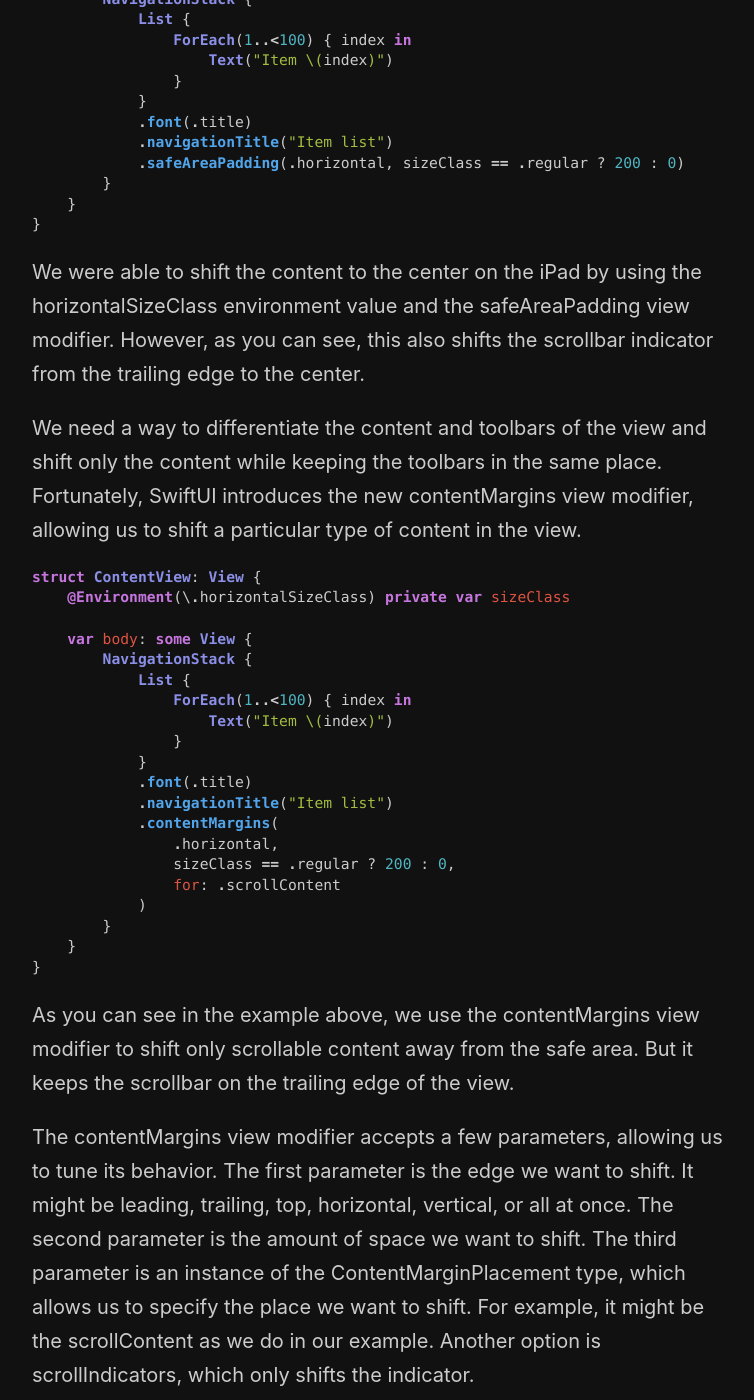
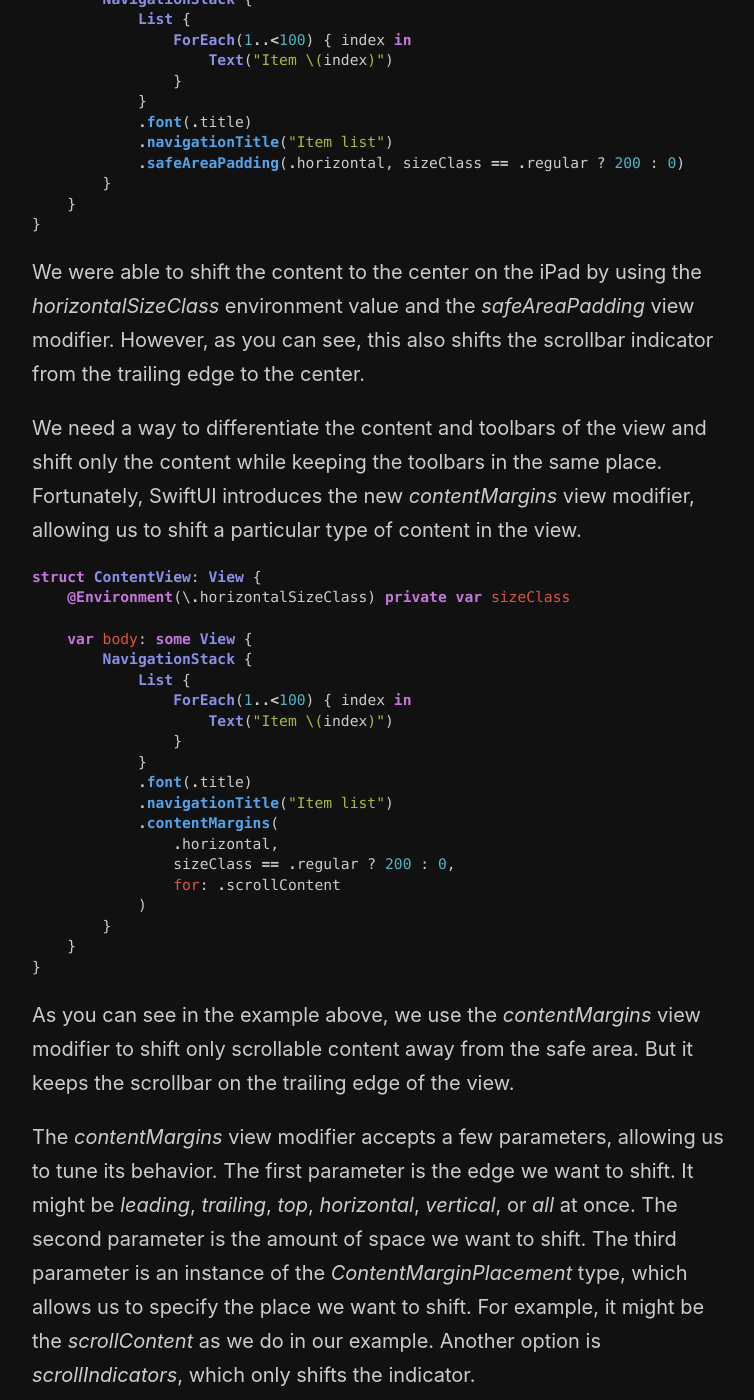
Before and after one commit to mecid/mecid.github.io, a Jekyll site: the page built from _posts/2024-04-23-content-margins-in-swiftui.md, in a window 1280 px wide and 1400 px high, scrolled down 1300 px. Shown: the whole window, without its empty margins (258-1012 px from the left). Built offline with Jekyll 4.4.1, drawn with Linux system fonts in a browser that asks for light colours; some of the changed text lies outside the part shown.

Commit message:
Content margins post formatted

````diff
--- a/_posts/2024-04-23-content-margins-in-swiftui.md
+++ b/_posts/2024-04-23-content-margins-in-swiftui.md
@@ -23,9 +23,9 @@ struct ContentView: View {
 }
 ```
 
-As you can see in the example above, we place the List view with a bunch of Text views inside. It might look great on an iPhone, but it seems very strange on an iPad, as it places all the text on the leading edge and keeps the center of the screen empty.
+As you can see in the example above, we place the *List* view with a bunch of *Text* views inside. It might look great on an iPhone, but it seems very strange on an iPad, as it places all the text on the leading edge and keeps the center of the screen empty.
 
-While using UIKit, we have access to the readableContentGuide layout guide. Literally, it is another safe area, but only for your text content. Unfortunately, we don't have access to readableContentGuide in SwiftUI.
+While using UIKit, we have access to the *readableContentGuide* layout guide. Literally, it is another safe area, but only for your text content. Unfortunately, we don't have access to *readableContentGuide* in SwiftUI.
 
 We can workaround the issue by increasing the safe area on the iPad like this:
 
@@ -48,9 +48,9 @@ struct ContentView: View {
 }
 ```
 
-We were able to shift the content to the center on the iPad by using the horizontalSizeClass environment value and the safeAreaPadding view modifier. However, as you can see, this also shifts the scrollbar indicator from the trailing edge to the center.
+We were able to shift the content to the center on the iPad by using the *horizontalSizeClass* environment value and the *safeAreaPadding* view modifier. However, as you can see, this also shifts the scrollbar indicator from the trailing edge to the center.
 
-We need a way to differentiate the content and toolbars of the view and shift only the content while keeping the toolbars in the same place. Fortunately, SwiftUI introduces the new contentMargins view modifier, allowing us to shift a particular type of content in the view.
+We need a way to differentiate the content and toolbars of the view and shift only the content while keeping the toolbars in the same place. Fortunately, SwiftUI introduces the new *contentMargins* view modifier, allowing us to shift a particular type of content in the view.
 
 ```swift
 struct ContentView: View {
@@ -75,8 +75,8 @@ struct ContentView: View {
 }
 ```
 
-As you can see in the example above, we use the contentMargins view modifier to shift only scrollable content away from the safe area. But it keeps the scrollbar on the trailing edge of the view.
+As you can see in the example above, we use the *contentMargins* view modifier to shift only scrollable content away from the safe area. But it keeps the scrollbar on the trailing edge of the view.
 
-The contentMargins view modifier accepts a few parameters, allowing us to tune its behavior. The first parameter is the edge we want to shift. It might be leading, trailing, top, horizontal, vertical, or all at once. The second parameter is the amount of space we want to shift. The third parameter is an instance of the ContentMarginPlacement type, which allows us to specify the place we want to shift. For example, it might be the scrollContent as we do in our example. Another option is scrollIndicators, which only shifts the indicator.
+The *contentMargins* view modifier accepts a few parameters, allowing us to tune its behavior. The first parameter is the edge we want to shift. It might be *leading*, *trailing*, *top*, *horizontal*, *vertical*, or *all* at once. The second parameter is the amount of space we want to shift. The third parameter is an instance of the *ContentMarginPlacement* type, which allows us to specify the place we want to shift. For example, it might be the *scrollContent* as we do in our example. Another option is *scrollIndicators*, which only shifts the indicator.
 
-Today, we learned about the new contentMargins view modifier. It is a crucial piece of the safe area management that was missing before in SwiftUI. Finally, we have a way to manage it and make our apps even more accessible and adaptable for different sizes of screens.
+Today, we learned about the new *contentMargins* view modifier. It is a crucial piece of the safe area management that was missing before in SwiftUI. Finally, we have a way to manage it and make our apps even more accessible and adaptable for different sizes of screens.
````
